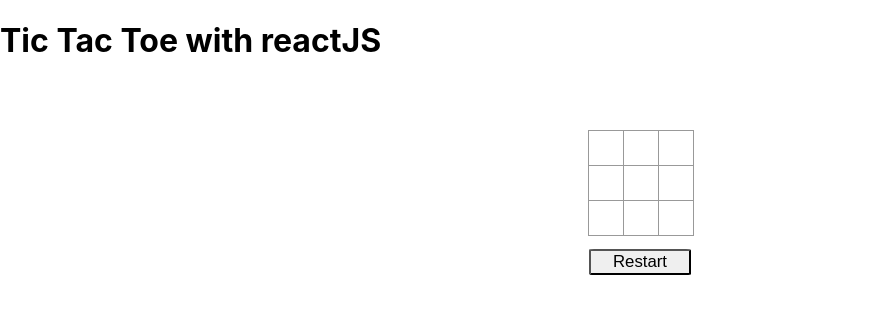
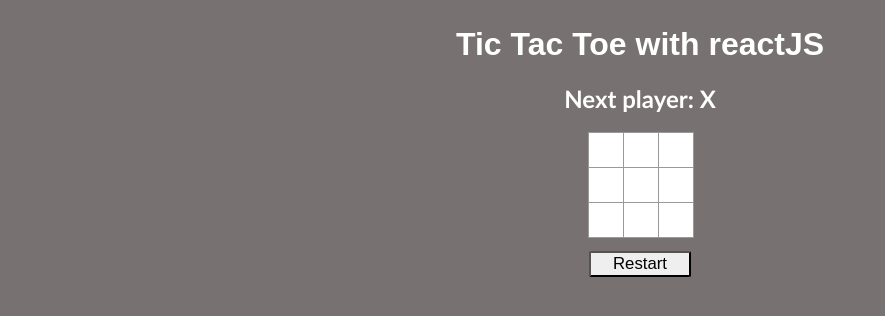
Before and after one commit to ronaldylf/tic-tac-toe-react, a React (Create React App) app: page / in a window 1280 px wide. Shown: the top 316 px of the page, without its empty margins (0-885 px from the left). Built offline with nearby package versions, Linux system fonts and the light colour scheme.

Commit message:
stylized main title

```diff
--- a/src/App.css
+++ b/src/App.css
@@ -0,0 +1,12 @@
+body {
+    background-color: rgba(90, 81, 81, 0.815);
+}
+
+.main-title {
+    display: flex;
+    justify-content: center;
+    align-items: center;
+    font-family: Arial;
+    color: white;
+    margin-top: 2%;
+}
```
